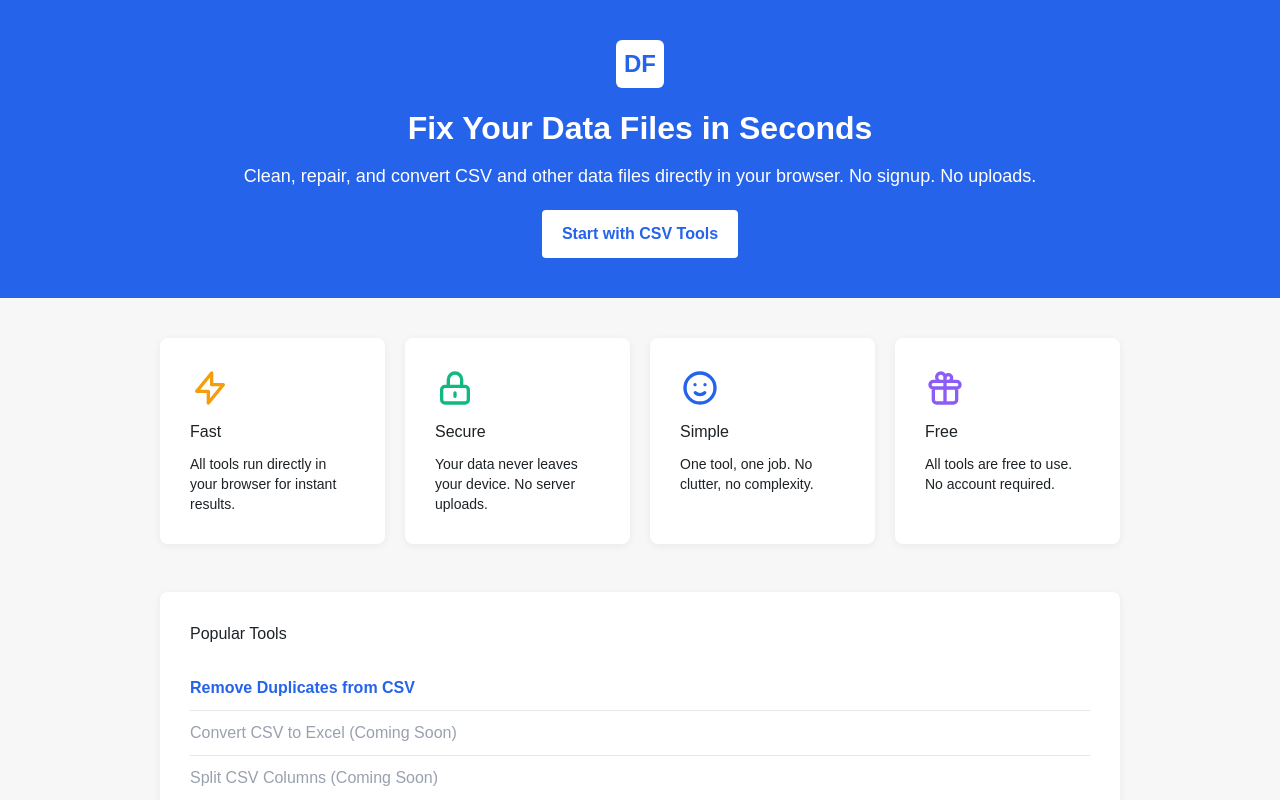
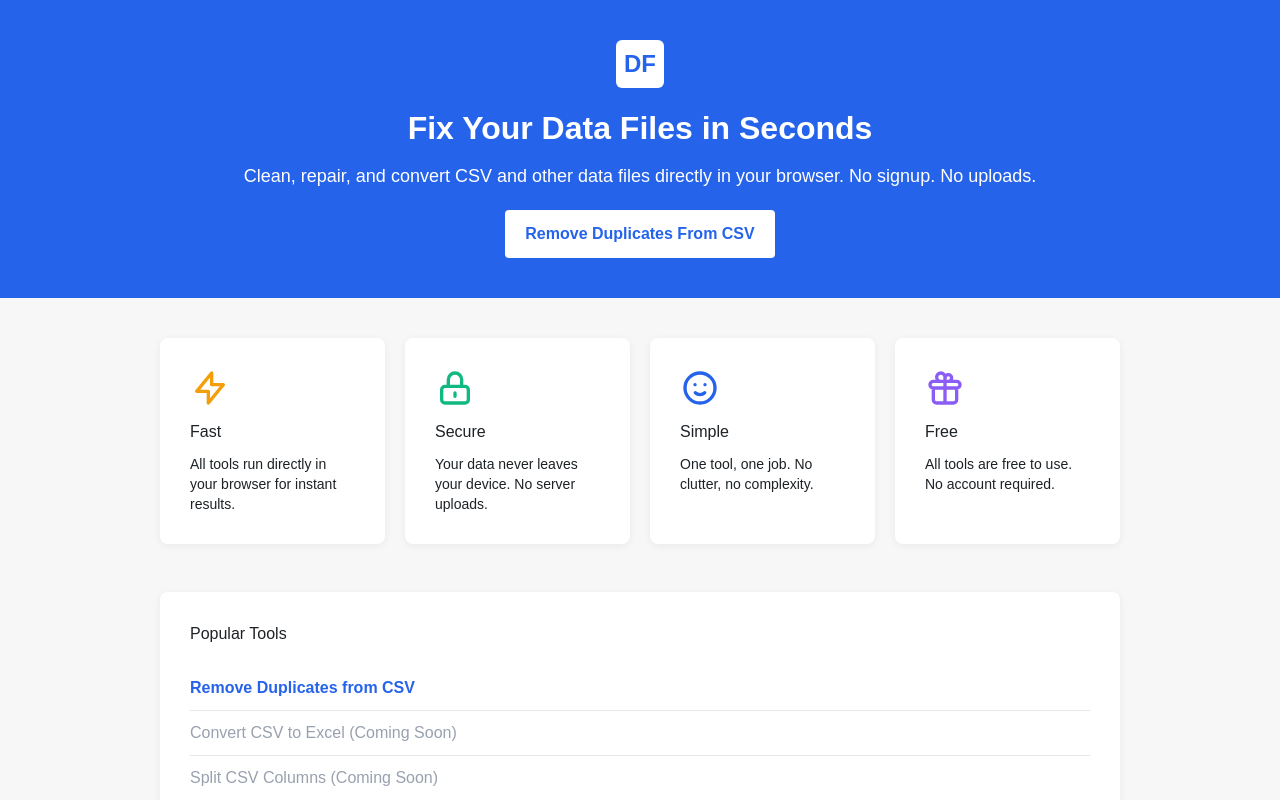
Before and after one commit to esaiemp/datafixer, a Next.js app: page / in a window 1280 px wide. Shown: the top 800 px of the page. Built offline with nearby package versions, Linux system fonts and the light colour scheme.

Commit message:
Rename button
From Start with CSV Tools To Remove Duplicates From CSV

```diff
--- a/app/page.tsx
+++ b/app/page.tsx
@@ -17,7 +17,7 @@ export default function HomePage() {
           href="/tools/remove-duplicates-csv"
           className="inline-block bg-white text-[#2563eb] px-5 py-3 rounded font-bold no-underline hover:bg-gray-50 transition-colors"
         >
-          Start with CSV Tools
+          Remove Duplicates From CSV
         </Link>
       </header>
 
```
